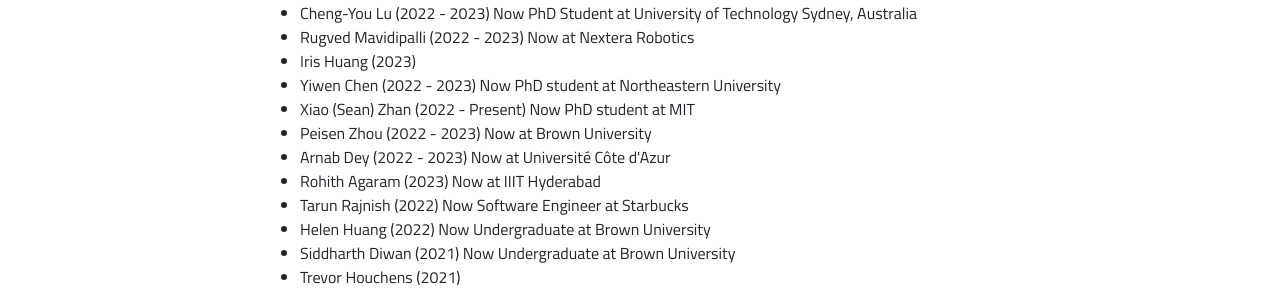
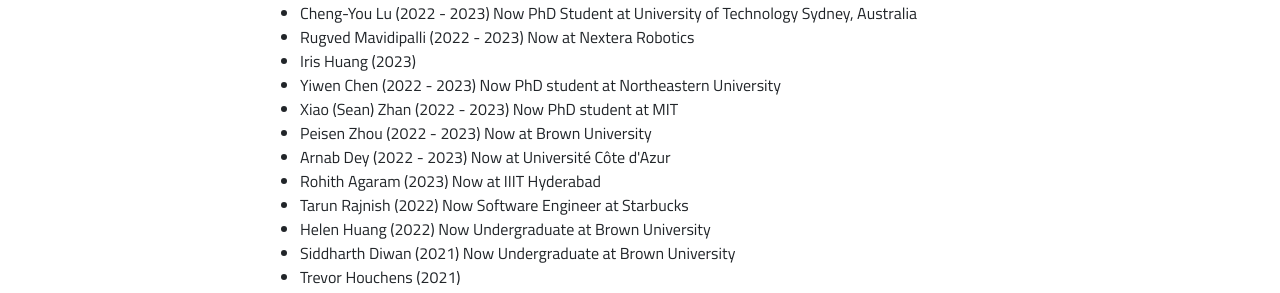
Before and after one commit to brown-ivl/brown-ivl.github.io, a Jekyll site: the page built from people.md, in a window 1280 px wide and 900 px high, scrolled down 1970 px. Shown: the part 315-608 px from the top of the window. Built offline with Jekyll 4.4.1, drawn with Linux system fonts in a browser that asks for light colours.

Commit message:
Update people.json

```diff
--- a/_data/people.json
+++ b/_data/people.json
@@ -136,7 +136,7 @@
     {
         "category": "Brown IVL Alumni",
         "name": "Xiao (Sean) Zhan",
-        "years": "2022 - Present",
+        "years": "2022 - 2023",
         "status": "Now PhD student at MIT"
     },
     {
```
